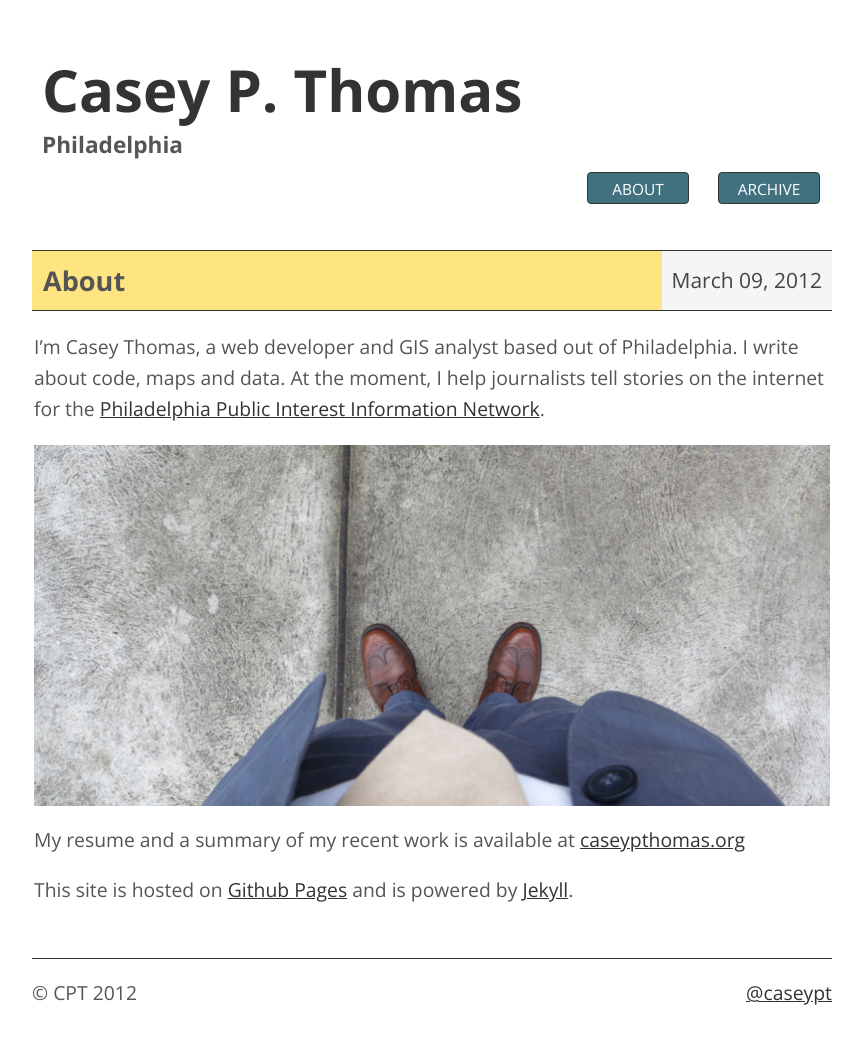
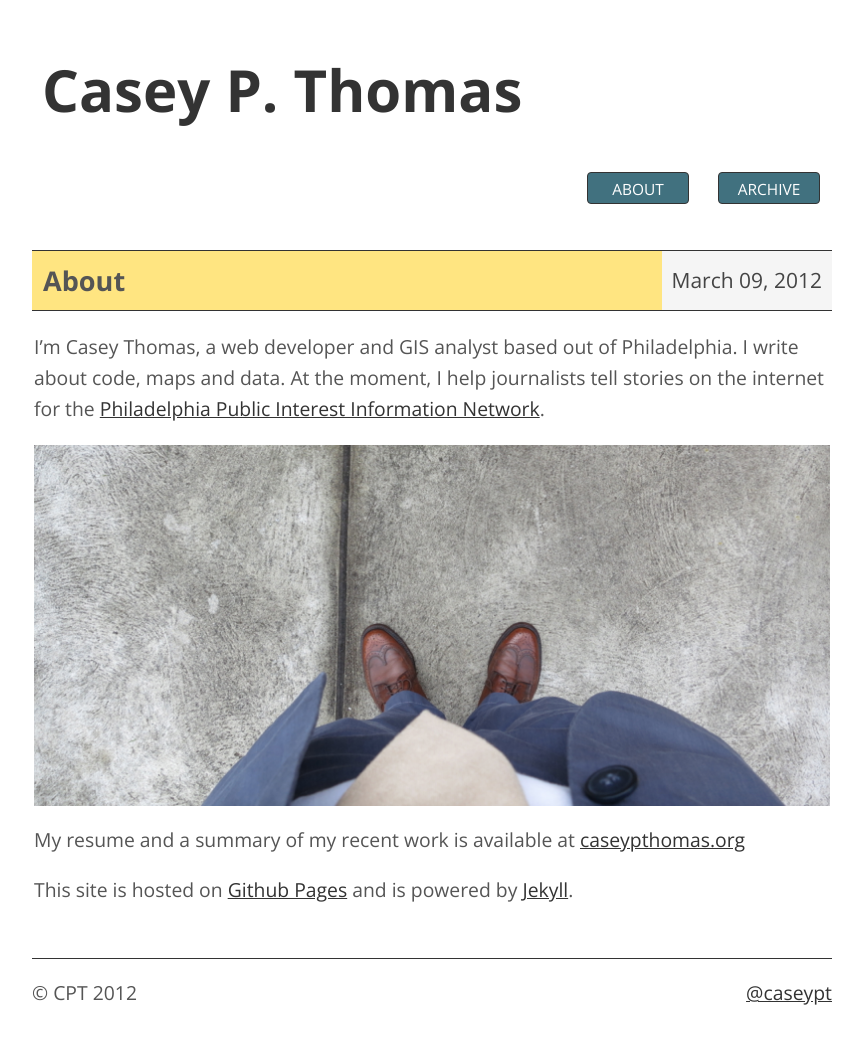
Before and after one commit to caseycesari/caseycesari.github.com, a Jekyll site: the page built from about/index.md, in a window 1280 px wide and 1049 px high. Shown: the top 1044 px of the window, without its empty margins (208-1071 px from the left). Built offline with Jekyll 4.4.1, drawn with Linux system fonts in a browser that asks for light colours; nearby versions of some CDN libraries.

Commit message:
Remove Philadelphia

```diff
--- a/_layouts/default.html
+++ b/_layouts/default.html
@@ -15,7 +15,6 @@
             <header>
                 <div id="header">
                     <h1><a href="/">Casey P. Thomas</a></h1>
-                    <h3>Philadelphia</h3>
                     <div id="nav">
                         <h1 class="nav-title"><a href="/">cpt.ph</a></h1>
                         <ul>
```
